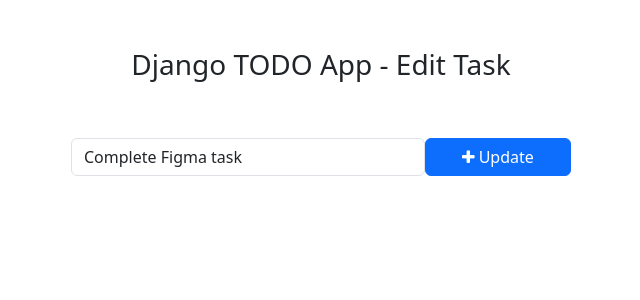
After one commit to ajay618/Django-ToDo, a Django app: page /todo/edit_task/2 in a window 1280 px wide. The commit adds this page. Shown: the top 300 px of the page, without its empty margins (319-959 px from the left). Run offline with Django 3.2, Linux system fonts and the light colour scheme; data comes from the database, SQL or seed files in the repository; both versions use the stored data as it was after the commit.

Commit message:
todo App Final

```diff
--- /dev/null
+++ b/templates/edit_task.html
@@ -0,0 +1,29 @@
+<!DOCTYPE html>
+<html>
+    <head>
+        <meta charset="utf-8">
+        <meta http-equiv="X-UA-Compatible" content="IE=edge">
+        <title>Django ToDo App - Edit Task</title>
+        <meta name="description" content="">
+        <meta name="viewport" content="width=device-width, initial-scale=1">
+    <!-- Bootstrap -->
+    <link href="https://cdn.jsdelivr.net/npm/bootstrap@5.3.0-alpha1/dist/css/bootstrap.min.css" rel="stylesheet" integrity="sha384-GLhlTQ8iRABdZLl6O3oVMWSktQOp6b7In1Zl3/Jr59b6EGGoI1aFkw7cmDA6j6gD" crossorigin="anonymous">
+    <script src="https://cdn.jsdelivr.net/npm/bootstrap@5.3.0-alpha1/dist/js/bootstrap.bundle.min.js" integrity="sha384-w76AqPfDkMBDXo30jS1Sgez6pr3x5MlQ1ZAGC+nuZB+EYdgRZgiwxhTBTkF7CXvN" crossorigin="anonymous"></script>
+    <!-- Font Awesome Icons -->
+    <link rel="stylesheet" href="https://cdnjs.cloudflare.com/ajax/libs/font-awesome/4.7.0/css/font-awesome.min.css">
+    </head>
+    <body>
+        <div class="container">
+            <h3 class = "pt-5 pb-5 text-center ">Django TODO App - Edit Task</h3>
+            <form action="{%url 'edit_task' get_task.pk %}" method="POST" style = "width :500px; margin : auto;">
+                {% csrf_token %}
+                <div class="form-group">
+                    <span style="display: flex;">
+                        <input type="text" name="task" class="form-control" placeholder="Add a task" value="{{ get_task.task }}">
+                        <button type="submit" class="btn btn-primary" style="width: 200px;"><i class="fa fa-plus"></i> Update</button>
+                    </span>
+                </div>
+            </form>
+        </div>
+    </body>
+</html>
--- a/toDo/urls.py
+++ b/toDo/urls.py
@@ -2,5 +2,9 @@
 from django.urls import  path
 
 urlpatterns = [
-    path ('addTask/',views.addTask , name='addTask')
+    path ('addTask/',views.addTask , name='addTask'),
+    path('mark_as_done/<int:pk>',views.mark_as_done , name= 'mark_as_done'),
+    path('mark_as_undone/<int:pk>',views.mark_as_undone , name = 'mark_as_undone'),
+    path('edit_task/<int:pk>',views.edit_task , name="edit_task"),
+    path('delete_task/<int:pk>',views.delete_task,name = "delete_task" ),
 ]
--- a/toDo/views.py
+++ b/toDo/views.py
@@ -1,5 +1,5 @@
 from django.http import HttpResponse
-from django.shortcuts import redirect
+from django.shortcuts import get_object_or_404, redirect, render
 
 from toDo.models import Task
 
@@ -9,3 +9,33 @@
     task = request.POST['task']
     Task.objects.create(task=task)
     return redirect('home')
+
+def mark_as_done(request , pk):
+    task = get_object_or_404(Task , pk=pk)
+    task.is_completed = True
+    task.save()
+    return redirect('home')
+
+def mark_as_undone(request , pk):
+    task = get_object_or_404(Task ,pk=pk)
+    task.is_completed = False
+    task.save()
+    return redirect('home')
+
+def edit_task(request , pk):
+    get_task = get_object_or_404(Task , pk=pk)
+    if request.method == 'POST':
+        new_task = request.POST['task']
+        get_task.task = new_task
+        get_task.save()
+        return redirect('home')
+    else:
+        context ={
+            'get_task' :get_task
+        }
+        return render(request , 'edit_task.html' ,context)
+
+def delete_task(request , pk):
+    get_task = get_object_or_404(Task , pk=pk)
+    get_task.delete()
+    return redirect('home')
--- a/todo_main/views.py
+++ b/todo_main/views.py
@@ -2,7 +2,9 @@
 from toDo.models import Task
 def home(request):
     tasks = Task.objects.filter(is_completed = False).order_by('-updated_at')
+    completed_task = Task.objects.filter(is_completed = True)
     context = {
-        'tasks' : tasks
+        'tasks' : tasks,
+        'completed_task' : completed_task
     }
     return render(request , 'home.html',context)
```
Also changed, not shown: templates/home.html (+11 -4 lines), db.sqlite3.
